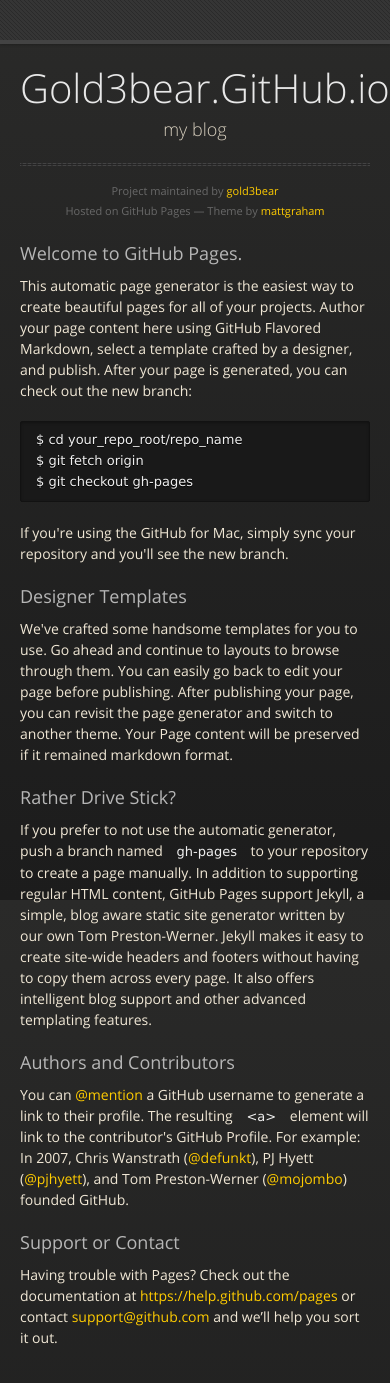
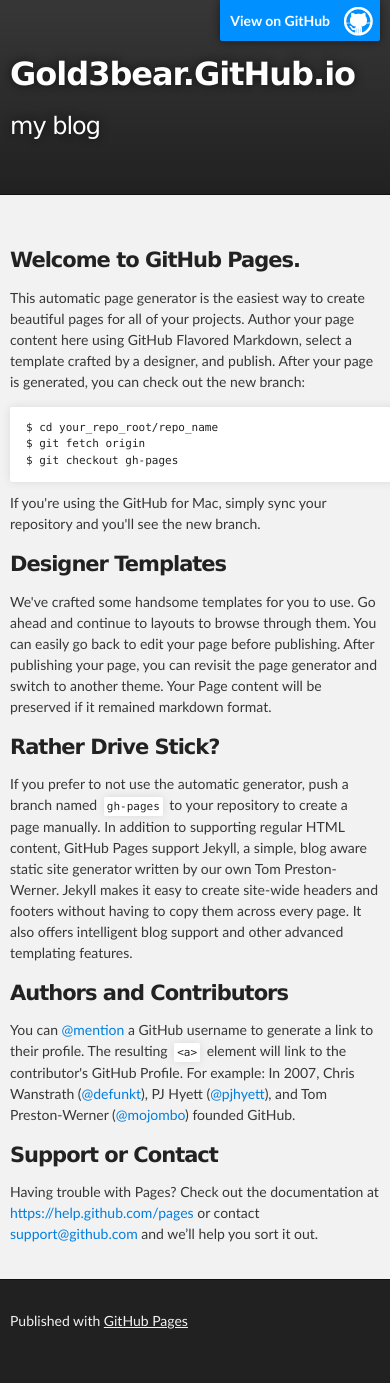
Before and after one commit to gold3bear/gold3bear.github.io, a Jekyll site: the page index.html, which Jekyll copies as it is, in a window 390 px wide and 1400 px high. Shown: the top 1383 px of the window. Built offline with Jekyll 4.4.1, drawn with Linux system fonts in a browser that asks for light colours; nearby versions of some CDN libraries.

Commit message:
Replace master branch with page content via GitHub

```diff
--- a/index.html
+++ b/index.html
@@ -1,40 +1,32 @@
-<!doctype html>
+<!DOCTYPE html>
 <html>
+
   <head>
-    <meta charset="utf-8">
+    <meta charset='utf-8'>
     <meta http-equiv="X-UA-Compatible" content="chrome=1">
-    <title>Gold3bear.GitHub.io by gold3bear</title>
-    <link rel="stylesheet" href="stylesheets/styles.css">
-    <link rel="stylesheet" href="stylesheets/pygment_trac.css">
-    <script src="https://ajax.googleapis.com/ajax/libs/jquery/1.7.1/jquery.min.js"></script>
-    <script src="javascripts/respond.js"></script>
-    <!--[if lt IE 9]>
-      <script src="//html5shiv.googlecode.com/svn/trunk/html5.js"></script>
-    <![endif]-->
-    <!--[if lt IE 8]>
-    <link rel="stylesheet" href="stylesheets/ie.css">
-    <![endif]-->
-    <meta name="viewport" content="width=device-width, initial-scale=1, user-scalable=no">
+    <meta name="description" content="Gold3bear.GitHub.io : my blog">
 
+    <link rel="stylesheet" type="text/css" media="screen" href="stylesheets/stylesheet.css">
+
+    <title>Gold3bear.GitHub.io</title>
   </head>
+
   <body>
-      <div id="header">
-        <nav>
-          <li class="fork"><a href="https://github.com/gold3bear">View On GitHub</a></li>
-        </nav>
-      </div><!-- end header -->
 
-    <div class="wrapper">
+    <!-- HEADER -->
+    <div id="header_wrap" class="outer">
+        <header class="inner">
+          <a id="forkme_banner" href="https://github.com/gold3bear">View on GitHub</a>
 
-      <section>
-        <div id="title">
-          <h1>Gold3bear.GitHub.io</h1>
-          <p>my blog</p>
-          <hr>
-          <span class="credits left">Project maintained by <a href="https://github.com/gold3bear">gold3bear</a></span>
-          <span class="credits right">Hosted on GitHub Pages &mdash; Theme by <a href="https://twitter.com/michigangraham">mattgraham</a></span>
-        </div>
+          <h1 id="project_title">Gold3bear.GitHub.io</h1>
+          <h2 id="project_tagline">my blog</h2>
 
+        </header>
+    </div>
+
+    <!-- MAIN CONTENT -->
+    <div id="main_content_wrap" class="outer">
+      <section id="main_content" class="inner">
         <h3>
 <a id="welcome-to-github-pages" class="anchor" href="#welcome-to-github-pages" aria-hidden="true"><span class="octicon octicon-link"></span></a>Welcome to GitHub Pages.</h3>
 
@@ -67,9 +59,16 @@
 
 <p>Having trouble with Pages? Check out the documentation at <a href="https://help.github.com/pages">https://help.github.com/pages</a> or contact <a href="mailto:support@github.com">support@github.com</a> and we’ll help you sort it out.</p>
       </section>
+    </div>
 
+    <!-- FOOTER  -->
+    <div id="footer_wrap" class="outer">
+      <footer class="inner">
+        <p>Published with <a href="http://pages.github.com">GitHub Pages</a></p>
+      </footer>
     </div>
-    <!--[if !IE]><script>fixScale(document);</script><![endif]-->
+
+
 
   </body>
 </html>
--- /dev/null
+++ b/javascripts/main.js
@@ -0,0 +1 @@
+console.log('This would be the main JS file.');
--- a/stylesheets/pygment_trac.css
+++ b/stylesheets/pygment_trac.css
@@ -1,70 +1,70 @@
-.highlight .hll { background-color: #404040 }
-.highlight  { color: #d0d0d0 }
-.highlight .c { color: #999999; font-style: italic } /* Comment */
-.highlight .err { color: #a61717; background-color: #e3d2d2 } /* Error */
-.highlight .g { color: #d0d0d0 } /* Generic */
-.highlight .k { color: #6ab825; font-weight: normal } /* Keyword */
-.highlight .l { color: #d0d0d0 } /* Literal */
-.highlight .n { color: #d0d0d0 } /* Name */
-.highlight .o { color: #d0d0d0 } /* Operator */
-.highlight .x { color: #d0d0d0 } /* Other */
-.highlight .p { color: #d0d0d0 } /* Punctuation */
-.highlight .cm { color: #999999; font-style: italic } /* Comment.Multiline */
-.highlight .cp { color: #cd2828; font-weight: normal } /* Comment.Preproc */
-.highlight .c1 { color: #999999; font-style: italic } /* Comment.Single */
-.highlight .cs { color: #e50808; font-weight: normal; background-color: #520000 } /* Comment.Special */
-.highlight .gd { color: #d22323 } /* Generic.Deleted */
-.highlight .ge { color: #d0d0d0; font-style: italic } /* Generic.Emph */
-.highlight .gr { color: #d22323 } /* Generic.Error */
-.highlight .gh { color: #ffffff; font-weight: normal } /* Generic.Heading */
-.highlight .gi { color: #589819 } /* Generic.Inserted */
-.highlight .go { color: #cccccc } /* Generic.Output */
-.highlight .gp { color: #aaaaaa } /* Generic.Prompt */
-.highlight .gs { color: #d0d0d0; font-weight: normal } /* Generic.Strong */
-.highlight .gu { color: #ffffff; text-decoration: underline } /* Generic.Subheading */
-.highlight .gt { color: #d22323 } /* Generic.Traceback */
-.highlight .kc { color: #6ab825; font-weight: normal } /* Keyword.Constant */
-.highlight .kd { color: #6ab825; font-weight: normal } /* Keyword.Declaration */
-.highlight .kn { color: #6ab825; font-weight: normal } /* Keyword.Namespace */
-.highlight .kp { color: #6ab825 } /* Keyword.Pseudo */
-.highlight .kr { color: #6ab825; font-weight: normal } /* Keyword.Reserved */
-.highlight .kt { color: #6ab825; font-weight: normal } /* Keyword.Type */
-.highlight .ld { color: #d0d0d0 } /* Literal.Date */
-.highlight .m { color: #3677a9 } /* Literal.Number */
-.highlight .s { color: #9dd5f1 } /* Literal.String */
-.highlight .na { color: #bbbbbb } /* Name.Attribute */
-.highlight .nb { color: #24909d } /* Name.Builtin */
-.highlight .nc { color: #447fcf; text-decoration: underline } /* Name.Class */
-.highlight .no { color: #40ffff } /* Name.Constant */
-.highlight .nd { color: #ffa500 } /* Name.Decorator */
-.highlight .ni { color: #d0d0d0 } /* Name.Entity */
-.highlight .ne { color: #bbbbbb } /* Name.Exception */
-.highlight .nf { color: #447fcf } /* Name.Function */
-.highlight .nl { color: #d0d0d0 } /* Name.Label */
-.highlight .nn { color: #447fcf; text-decoration: underline } /* Name.Namespace */
-.highlight .nx { color: #d0d0d0 } /* Name.Other */
-.highlight .py { color: #d0d0d0 } /* Name.Property */
-.highlight .nt { color: #6ab825;} /* Name.Tag */
-.highlight .nv { color: #40ffff } /* Name.Variable */
-.highlight .ow { color: #6ab825; font-weight: normal } /* Operator.Word */
-.highlight .w { color: #666666 } /* Text.Whitespace */
-.highlight .mf { color: #3677a9 } /* Literal.Number.Float */
-.highlight .mh { color: #3677a9 } /* Literal.Number.Hex */
-.highlight .mi { color: #3677a9 } /* Literal.Number.Integer */
-.highlight .mo { color: #3677a9 } /* Literal.Number.Oct */
-.highlight .sb { color: #9dd5f1 } /* Literal.String.Backtick */
-.highlight .sc { color: #9dd5f1 } /* Literal.String.Char */
-.highlight .sd { color: #9dd5f1 } /* Literal.String.Doc */
-.highlight .s2 { color: #9dd5f1 } /* Literal.String.Double */
-.highlight .se { color: #9dd5f1 } /* Literal.String.Escape */
-.highlight .sh { color: #9dd5f1 } /* Literal.String.Heredoc */
-.highlight .si { color: #9dd5f1 } /* Literal.String.Interpol */
-.highlight .sx { color: #ffa500 } /* Literal.String.Other */
-.highlight .sr { color: #9dd5f1 } /* Literal.String.Regex */
-.highlight .s1 { color: #9dd5f1 } /* Literal.String.Single */
-.highlight .ss { color: #9dd5f1 } /* Literal.String.Symbol */
-.highlight .bp { color: #24909d } /* Name.Builtin.Pseudo */
-.highlight .vc { color: #40ffff } /* Name.Variable.Class */
-.highlight .vg { color: #40ffff } /* Name.Variable.Global */
-.highlight .vi { color: #40ffff } /* Name.Variable.Instance */
-.highlight .il { color: #3677a9 } /* Literal.Number.Integer.Long */
+.highlight .hll { background-color: #ffffcc }
+.highlight  { background: #f0f3f3; }
+.highlight .c { color: #0099FF; font-style: italic } /* Comment */
+.highlight .err { color: #AA0000; background-color: #FFAAAA } /* Error */
+.highlight .k { color: #006699; font-weight: bold } /* Keyword */
+.highlight .o { color: #555555 } /* Operator */
+.highlight .cm { color: #0099FF; font-style: italic } /* Comment.Multiline */
+.highlight .cp { color: #009999 } /* Comment.Preproc */
+.highlight .c1 { color: #0099FF; font-style: italic } /* Comment.Single */
+.highlight .cs { color: #0099FF; font-weight: bold; font-style: italic } /* Comment.Special */
+.highlight .gd { background-color: #FFCCCC; border: 1px solid #CC0000 } /* Generic.Deleted */
+.highlight .ge { font-style: italic } /* Generic.Emph */
+.highlight .gr { color: #FF0000 } /* Generic.Error */
+.highlight .gh { color: #003300; font-weight: bold } /* Generic.Heading */
+.highlight .gi { background-color: #CCFFCC; border: 1px solid #00CC00 } /* Generic.Inserted */
+.highlight .go { color: #AAAAAA } /* Generic.Output */
+.highlight .gp { color: #000099; font-weight: bold } /* Generic.Prompt */
+.highlight .gs { font-weight: bold } /* Generic.Strong */
+.highlight .gu { color: #003300; font-weight: bold } /* Generic.Subheading */
+.highlight .gt { color: #99CC66 } /* Generic.Traceback */
+.highlight .kc { color: #006699; font-weight: bold } /* Keyword.Constant */
+.highlight .kd { color: #006699; font-weight: bold } /* Keyword.Declaration */
+.highlight .kn { color: #006699; font-weight: bold } /* Keyword.Namespace */
+.highlight .kp { color: #006699 } /* Keyword.Pseudo */
+.highlight .kr { color: #006699; font-weight: bold } /* Keyword.Reserved */
+.highlight .kt { color: #007788; font-weight: bold } /* Keyword.Type */
+.highlight .m { color: #FF6600 } /* Literal.Number */
+.highlight .s { color: #CC3300 } /* Literal.String */
+.highlight .na { color: #330099 } /* Name.Attribute */
+.highlight .nb { color: #336666 } /* Name.Builtin */
+.highlight .nc { color: #00AA88; font-weight: bold } /* Name.Class */
+.highlight .no { color: #336600 } /* Name.Constant */
+.highlight .nd { color: #9999FF } /* Name.Decorator */
+.highlight .ni { color: #999999; font-weight: bold } /* Name.Entity */
+.highlight .ne { color: #CC0000; font-weight: bold } /* Name.Exception */
+.highlight .nf { color: #CC00FF } /* Name.Function */
+.highlight .nl { color: #9999FF } /* Name.Label */
+.highlight .nn { color: #00CCFF; font-weight: bold } /* Name.Namespace */
+.highlight .nt { color: #330099; font-weight: bold } /* Name.Tag */
+.highlight .nv { color: #003333 } /* Name.Variable */
+.highlight .ow { color: #000000; font-weight: bold } /* Operator.Word */
+.highlight .w { color: #bbbbbb } /* Text.Whitespace */
+.highlight .mf { color: #FF6600 } /* Literal.Number.Float */
+.highlight .mh { color: #FF6600 } /* Literal.Number.Hex */
+.highlight .mi { color: #FF6600 } /* Literal.Number.Integer */
+.highlight .mo { color: #FF6600 } /* Literal.Number.Oct */
+.highlight .sb { color: #CC3300 } /* Literal.String.Backtick */
+.highlight .sc { color: #CC3300 } /* Literal.String.Char */
+.highlight .sd { color: #CC3300; font-style: italic } /* Literal.String.Doc */
+.highlight .s2 { color: #CC3300 } /* Literal.String.Double */
+.highlight .se { color: #CC3300; font-weight: bold } /* Literal.String.Escape */
+.highlight .sh { color: #CC3300 } /* Literal.String.Heredoc */
+.highlight .si { color: #AA0000 } /* Literal.String.Interpol */
+.highlight .sx { color: #CC3300 } /* Literal.String.Other */
+.highlight .sr { color: #33AAAA } /* Literal.String.Regex */
+.highlight .s1 { color: #CC3300 } /* Literal.String.Single */
+.highlight .ss { color: #FFCC33 } /* Literal.String.Symbol */
+.highlight .bp { color: #336666 } /* Name.Builtin.Pseudo */
+.highlight .vc { color: #003333 } /* Name.Variable.Class */
+.highlight .vg { color: #003333 } /* Name.Variable.Global */
+.highlight .vi { color: #003333 } /* Name.Variable.Instance */
+.highlight .il { color: #FF6600 } /* Literal.Number.Integer.Long */
+
+.type-csharp .highlight .k { color: #0000FF }
+.type-csharp .highlight .kt { color: #0000FF }
+.type-csharp .highlight .nf { color: #000000; font-weight: normal }
+.type-csharp .highlight .nc { color: #2B91AF }
+.type-csharp .highlight .nn { color: #000000 }
+.type-csharp .highlight .s { color: #A31515 }
+.type-csharp .highlight .sc { color: #A31515 }
--- /dev/null
+++ b/stylesheets/stylesheet.css
@@ -0,0 +1,425 @@
+/*******************************************************************************
+Slate Theme for GitHub Pages
+by Jason Costello, @jsncostello
+*******************************************************************************/
+
+@import url(pygment_trac.css);
+
+/*******************************************************************************
+MeyerWeb Reset
+*******************************************************************************/
+
+html, body, div, span, applet, object, iframe,
+h1, h2, h3, h4, h5, h6, p, blockquote, pre,
+a, abbr, acronym, address, big, cite, code,
+del, dfn, em, img, ins, kbd, q, s, samp,
+small, strike, strong, sub, sup, tt, var,
+b, u, i, center,
+dl, dt, dd, ol, ul, li,
+fieldset, form, label, legend,
+table, caption, tbody, tfoot, thead, tr, th, td,
+article, aside, canvas, details, embed,
+figure, figcaption, footer, header, hgroup,
+menu, nav, output, ruby, section, summary,
+time, mark, audio, video {
+  margin: 0;
+  padding: 0;
+  border: 0;
+  font: inherit;
+  vertical-align: baseline;
+}
+
+/* HTML5 display-role reset for older browsers */
+article, aside, details, figcaption, figure,
+footer, header, hgroup, menu, nav, section {
+  display: block;
+}
+
+ol, ul {
+  list-style: none;
+}
+
+table {
+  border-collapse: collapse;
+  border-spacing: 0;
+}
+
+/*******************************************************************************
+Theme Styles
+*******************************************************************************/
+
+body {
+  box-sizing: border-box;
+  color:#373737;
+  background: #212121;
+  font-size: 16px;
+  font-family: 'Myriad Pro', Calibri, Helvetica, Arial, sans-serif;
+  line-height: 1.5;
+  -webkit-font-smoothing: antialiased;
+}
+
+h1, h2, h3, h4, h5, h6 {
+  margin: 10px 0;
+  font-weight: 700;
+  color:#222222;
+  font-family: 'Lucida Grande', 'Calibri', Helvetica, Arial, sans-serif;
+  letter-spacing: -1px;
+}
+
+h1 {
+  font-size: 36px;
+  font-weight: 700;
+}
+
+h2 {
+  padding-bottom: 10px;
+  font-size: 32px;
+  background: url('../images/bg_hr.png') repeat-x bottom;
+}
+
+h3 {
+  font-size: 24px;
+}
+
+h4 {
+  font-size: 21px;
+}
+
+h5 {
+  font-size: 18px;
+}
+
+h6 {
+  font-size: 16px;
+}
+
+p {
+  margin: 10px 0 15px 0;
+}
+
+footer p {
+  color: #f2f2f2;
+}
+
+a {
+  text-decoration: none;
+  color: #007edf;
+  text-shadow: none;
+
+  transition: color 0.5s ease;
+  transition: text-shadow 0.5s ease;
+  -webkit-transition: color 0.5s ease;
+  -webkit-transition: text-shadow 0.5s ease;
+  -moz-transition: color 0.5s ease;
+  -moz-transition: text-shadow 0.5s ease;
+  -o-transition: color 0.5s ease;
+  -o-transition: text-shadow 0.5s ease;
+  -ms-transition: color 0.5s ease;
+  -ms-transition: text-shadow 0.5s ease;
+}
+
+a:hover, a:focus {text-decoration: underline;}
+
+footer a {
+  color: #F2F2F2;
+  text-decoration: underline;
+}
+
+em {
+  font-style: italic;
+}
+
+strong {
+  font-weight: bold;
+}
+
+img {
+  position: relative;
+  margin: 0 auto;
+  max-width: 739px;
+  padding: 5px;
+  margin: 10px 0 10px 0;
+  border: 1px solid #ebebeb;
+
+  box-shadow: 0 0 5px #ebebeb;
+  -webkit-box-shadow: 0 0 5px #ebebeb;
+  -moz-box-shadow: 0 0 5px #ebebeb;
+  -o-box-shadow: 0 0 5px #ebebeb;
+  -ms-box-shadow: 0 0 5px #ebebeb;
+}
+
+p img {
+  display: inline;
+  margin: 0;
+  padding: 0;
+  vertical-align: middle;
+  text-align: center;
+  border: none;
+}
+
+pre, code {
+  width: 100%;
+  color: #222;
+  background-color: #fff;
+
+  font-family: Monaco, "Bitstream Vera Sans Mono", "Lucida Console", Terminal, monospace;
+  font-size: 14px;
+
+  border-radius: 2px;
+  -moz-border-radius: 2px;
+  -webkit-border-radius: 2px;
+}
+
+pre {
+  width: 100%;
+  padding: 10px;
+  box-shadow: 0 0 10px rgba(0,0,0,.1);
+  overflow: auto;
+}
+
+code {
+  padding: 3px;
+  margin: 0 3px;
+  box-shadow: 0 0 10px rgba(0,0,0,.1);
+}
+
+pre code {
+  display: block;
+  box-shadow: none;
+}
+
+blockquote {
+  color: #666;
+  margin-bottom: 20px;
+  padding: 0 0 0 20px;
+  border-left: 3px solid #bbb;
+}
+
+
+ul, ol, dl {
+  margin-bottom: 15px
+}
+
+ul {
+  list-style-position: inside;
+  list-style: disc;
+  padding-left: 20px;
+}
+
+ol {
+  list-style-position: inside;
+  list-style: decimal;
+  padding-left: 20px;
+}
+
+dl dt {
+  font-weight: bold;
+}
+
+dl dd {
+  padding-left: 20px;
+  font-style: italic;
+}
+
+dl p {
+  padding-left: 20px;
+  font-style: italic;
+}
+
+hr {
+  height: 1px;
+  margin-bottom: 5px;
+  border: none;
+  background: url('../images/bg_hr.png') repeat-x center;
+}
+
+table {
+  border: 1px solid #373737;
+  margin-bottom: 20px;
+  text-align: left;
+ }
+
+th {
+  font-family: 'Lucida Grande', 'Helvetica Neue', Helvetica, Arial, sans-serif;
+  padding: 10px;
+  background: #373737;
+  color: #fff;
+ }
+
+td {
+  padding: 10px;
+  border: 1px solid #373737;
+ }
+
+form {
+  background: #f2f2f2;
+  padding: 20px;
+}
+
+/*******************************************************************************
+Full-Width Styles
+*******************************************************************************/
+
+.outer {
+  width: 100%;
+}
+
+.inner {
+  position: relative;
+  max-width: 640px;
+  padding: 20px 10px;
+  margin: 0 auto;
+}
+
+#forkme_banner {
+  display: block;
+  position: absolute;
+  top:0;
+  right: 10px;
+  z-index: 10;
+  padding: 10px 50px 10px 10px;
+  color: #fff;
+  background: url('../images/blacktocat.png') #0090ff no-repeat 95% 50%;
+  font-weight: 700;
+  box-shadow: 0 0 10px rgba(0,0,0,.5);
+  border-bottom-left-radius: 2px;
+  border-bottom-right-radius: 2px;
+}
+
+#header_wrap {
+  background: #212121;
+  background: -moz-linear-gradient(top, #373737, #212121);
+  background: -webkit-linear-gradient(top, #373737, #212121);
+  background: -ms-linear-gradient(top, #373737, #212121);
+  background: -o-linear-gradient(top, #373737, #212121);
+  background: linear-gradient(top, #373737, #212121);
+}
+
+#header_wrap .inner {
+  padding: 50px 10px 30px 10px;
+}
+
+#project_title {
+  margin: 0;
+  color: #fff;
+  font-size: 42px;
+  font-weight: 700;
+  text-shadow: #111 0px 0px 10px;
+}
+
+#project_tagline {
+  color: #fff;
+  font-size: 24px;
+  font-weight: 300;
+  background: none;
+  text-shadow: #111 0px 0px 10px;
+}
+
+#downloads {
+  position: absolute;
+  width: 210px;
+  z-index: 10;
+  bottom: -40px;
+  right: 0;
+  height: 70px;
+  background: url('../images/icon_download.png') no-repeat 0% 90%;
+}
+
+.zip_download_link {
+  display: block;
+  float: right;
+  width: 90px;
+  height:70px;
+  text-indent: -5000px;
+  overflow: hidden;
+  background: url(../images/sprite_download.png) no-repeat bottom left;
+}
+
+.tar_download_link {
+  display: block;
+  float: right;
+  width: 90px;
+  height:70px;
+  text-indent: -5000px;
+  overflow: hidden;
+  background: url(../images/sprite_download.png) no-repeat bottom right;
+  margin-left: 10px;
+}
+
+.zip_download_link:hover {
+  background: url(../images/sprite_download.png) no-repeat top left;
+}
+
+.tar_download_link:hover {
+  background: url(../images/sprite_download.png) no-repeat top right;
+}
+
+#main_content_wrap {
+  background: #f2f2f2;
+  border-top: 1px solid #111;
+  border-bottom: 1px solid #111;
+}
+
+#main_content {
+  padding-top: 40px;
+}
+
+#footer_wrap {
+  background: #212121;
+}
+
+
+
+/*******************************************************************************
+Small Device Styles
+*******************************************************************************/
+
+@media screen and (max-width: 480px) {
+  body {
+    font-size:14px;
+  }
+
+  #downloads {
+    display: none;
+  }
+
+  .inner {
+    min-width: 320px;
+    max-width: 480px;
+  }
+
+  #project_title {
+  font-size: 32px;
+  }
+
+  h1 {
+    font-size: 28px;
+  }
+
+  h2 {
+    font-size: 24px;
+  }
+
+  h3 {
+    font-size: 21px;
+  }
+
+  h4 {
+    font-size: 18px;
+  }
+
+  h5 {
+    font-size: 14px;
+  }
+
+  h6 {
+    font-size: 12px;
+  }
+
+  code, pre {
+    min-width: 320px;
+    max-width: 480px;
+    font-size: 11px;
+  }
+
+}
```
Also changed, not shown: images/bg_hr.png (added), images/blacktocat.png (added), images/icon_download.png (added), images/sprite_download.png (added).
